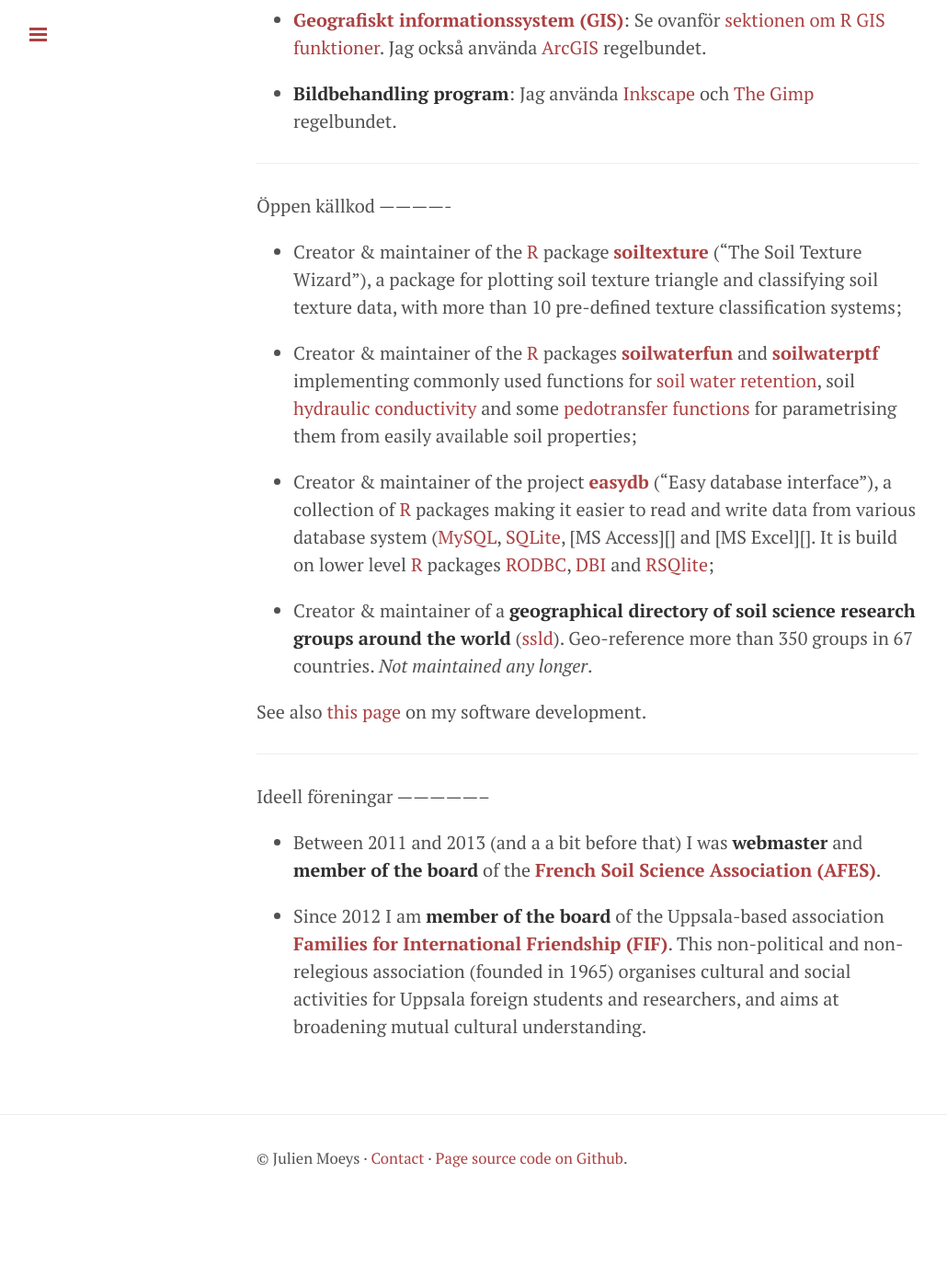
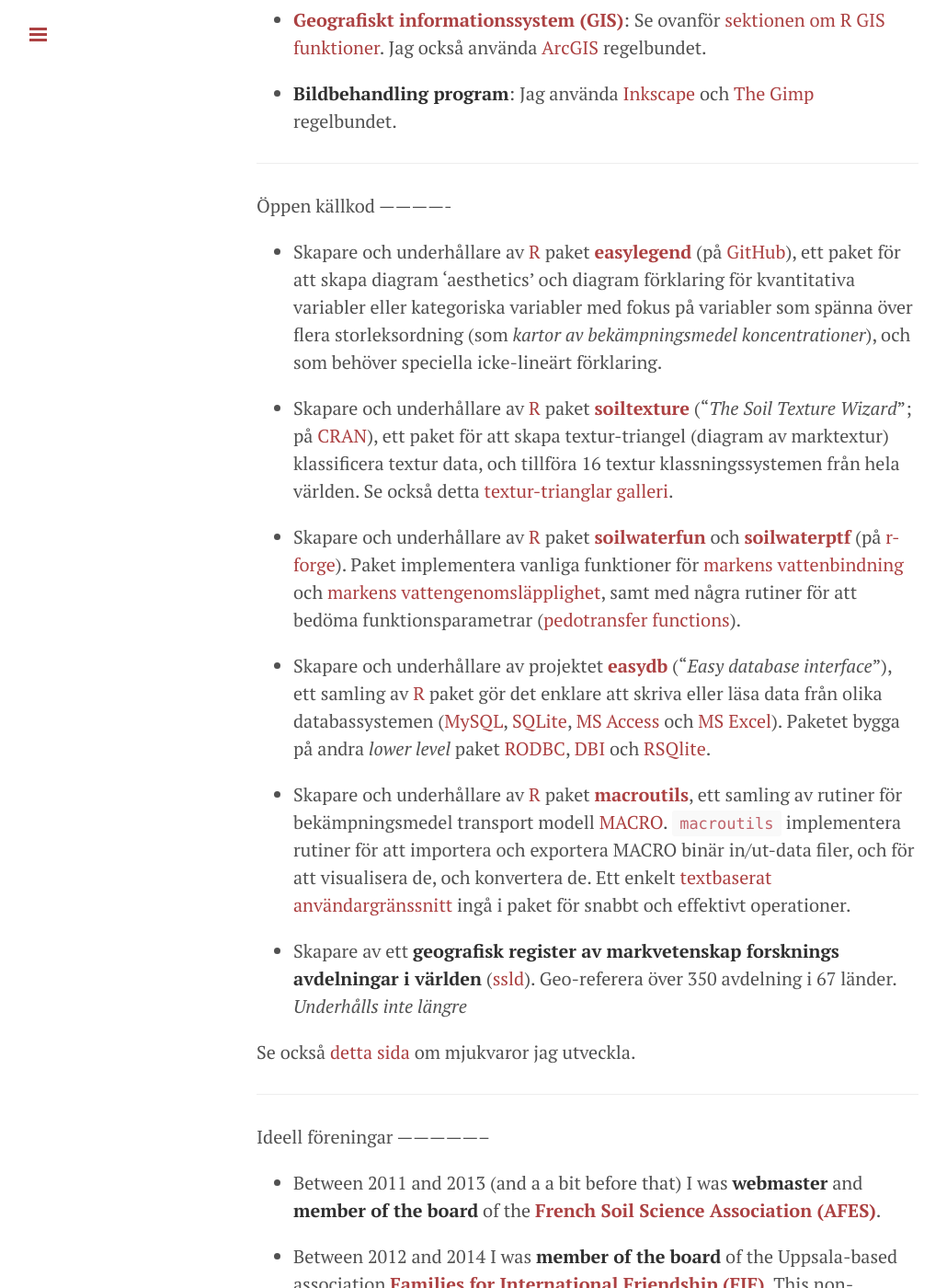
Before and after one commit to julienmoeys/julienmoeys.github.io, a Jekyll site: the page built from sv/CV.md, in a window 1280 px wide and 1400 px high, scrolled down 5099 px. Shown: the whole window at 92% size, without its empty margins (1-1031 px from the left). Built offline with Jekyll 4.4.1, drawn with Linux system fonts in a browser that asks for light colours; Markdown is read by kramdown in place of the engine named in the settings; before the commit the page ends 6452 px from its top, so only the background shows below that; some of the changed text lies outside the part shown.

Commit message:
Edit CVs

```diff
--- a/CV.md
+++ b/CV.md
@@ -257,25 +257,43 @@
 Open Source    <a id="opensource"></a>
 -----------
 
+*   Creator & maintainer of the [R][] package **[easylegend][]**
+    (on [GitHub][]), a package for generating plot aesthetics
+    and legends for categorical and continuous data, with a focus
+    on variables spanning across several orders of magnitudes
+    (such as _maps of pesticide concentrations_), that require
+    custom, non-linear legends.
+
 *   Creator & maintainer of the [R][] package **[soiltexture][]**
-    ("The Soil Texture Wizard"), a package for plotting soil texture
-    triangle and classifying soil texture data, with more than 10
-    pre-defined texture classification systems;
+    ("The Soil Texture Wizard"; on [CRAN][]), a package for plotting
+    soil texture triangle and classifying soil texture data,
+    providing 16 texture classification systems from around the world.
+    See also this
+    [gallery of texture triangles]({% post_url 2015-02-06-texture-triangle-gallery %}).
 
 *   Creator & maintainer of the [R][] packages **[soilwaterfun][]**
-    and **[soilwaterptf][]** implementing commonly used functions
-    for [soil water retention][soilWatRet], soil [hydraulic conductivity][K]
-    and some [pedotransfer functions][PTF] for parametrising them from
-    easily available soil properties;
+    and **[soilwaterptf][]** (on [r-forge][]) implementing commonly
+    used functions for [soil water retention][soilWatRet], soil
+    [hydraulic conductivity][K] and some [pedotransfer functions][PTF]
+    for parametrising them from easily available soil properties.
 
 *   Creator & maintainer of the project **[easydb][]** ("Easy
     database interface"), a collection of [R][] packages making it
     easier to read and write data from various database system
-    ([MySQL][], [SQLite][], [MS Access][] and [MS Excel][]. It is build
-    on lower level [R][] packages [RODBC][], [DBI][] and [RSQlite][];
+    ([MySQL][], [SQLite][], [MS Access][] and [MS Excel][]). It is
+    build on lower level [R][] packages [RODBC][], [DBI][] and
+    [RSQlite][];
 
-*   Creator & maintainer of a **geographical directory of soil science
-    research groups around the world** ([ssld][]). Geo-reference
+*   Creator & maintainer of the [R][] package **[macroutils][MACRO]**,
+    a collection of utility functions for the pesticide fate model
+    [MACRO][]. `macroutils` provides functions for importing and
+    exporting MACRO binary input/output data files, for visualising
+    their content and for converting them. `macroutils` includes
+    simple [text-based interface][textUI]s for fast and efficient
+    operations.
+
+*   Creator of a **geographical directory of soil science**
+    **research groups around the world** ([ssld][]). Geo-reference
     more than 350 groups in 67 countries. _Not maintained any longer_.
 
 See also [this page](/Software/) on my software development.
@@ -289,7 +307,7 @@
     and **member of the board** of the **[French Soil Science
     Association (AFES)][AFES]**.
 
-*   Since 2012 I am **member of the board** of the Uppsala-based
+*   Between 2012 and 2014 I was **member of the board** of the Uppsala-based
     association **[Families for International Friendship
     (FIF)][FIF]**. This non-political and non-relegious association
     (founded in 1965) organises cultural and social activities for
@@ -327,7 +345,7 @@
 [AbdulGhafoor]:     https://sites.google.com/site/aghafoor1981/ "Abdul Ghafoor (homepage)"
 [KarinSteffens]:    http://www.slu.se/en/departments/soil-environment/contact/biogeophysics-and-water-quality/karin-steffens/ "Karin Steffens (SLU)"
 
-<!--- IT links (!R) -->
+<!--- IT links      | not R -->
 [SQL]:              http://en.wikipedia.org/wiki/SQL "Structured Query Language (Wikipedia)"
 [DokuWiki]:         https://www.dokuwiki.org "DokuWiki"
 [Piwigo]:           http://piwigo.org/ "Piwigo"
@@ -368,6 +387,8 @@
 [soilwaterfun]:     https://r-forge.r-project.org/projects/soilwater/ "soilwaterfun (R package)"
 [soilwaterptf]:     https://r-forge.r-project.org/projects/soilwater/ "soilwaterptf (R package)"
 [soiltexture]:      http://cran.r-project.org/web/packages/soiltexture/ "soiltexture (R package)"
+[easylegend]:       https://github.com/julienmoeys/easylegend "easylegend (R package)"
+[macroutils]:       http://www.slu.se/en/collaborative-centres-and-projects/centre-for-chemical-pesticides-ckb1/areas-of-operation-within-ckb/models/macro-52/ "macroutils R package (on MACRO 5.2 homepage)"
 [bibtex]:           http://cran.r-project.org/web/packages/bibtex "bibtex (R package)"
 [markdown]:         http://cran.r-project.org/web/packages/markdown "markdown (R package)"
 [RODBC]:            http://cran.r-project.org/web/packages/RODBC/ "RODBC (R package)"
@@ -383,8 +404,10 @@
 [R packages]:       http://cran.r-project.org/doc/manuals/R-exts.html
 [S4]:               http://cran.r-project.org/doc/manuals/r-release/R-ints.html#S4-objects "S4 objects"
 [sp]:               http://cran.r-project.org/web/packages/sp/  "sp (R package)"
+[CRAN]:             http://cran.r-project.org/ "The Comprehensive R Archive Network"
+[r-forge]:          https://r-forge.r-project.org/ "R-Forge - central platform for R packages development"
 
-<!--- Wikipedia     -->
+<!--- Wikipedia     | not IT -->
 [ThivervalGrignon]: http://sv.wikipedia.org/wiki/Thiverval-Grignon "Thiverval-Grignon (Wikipedia)"
 [CEFR]:             http://en.wikipedia.org/wiki/Common_European_Framework_of_Reference_for_Languages#Common_reference_levels "Common European Framework of Reference for Languages - Common reference levels (Wikipedia)"
 [Pedometrics]:      http://en.wikipedia.org/wiki/Pedometrics "pedometrics (Wikipedia)"
--- a/sv/CV.md
+++ b/sv/CV.md
@@ -176,7 +176,7 @@
     2011 (_utbildning på Engelska_).
 
 *   Dator-baserad modellering övningar för kursen
-    [Water and solute transport in the soil-plant-system][]
+    [Water and solute transport in the soil-plant-system][MV0198]
     (_MV0198_), sedan 2010 (_utbildning på Engelska_).
 
 *   "**[R][] beginner course**" ([R][] kurs för nybörjare) för
@@ -266,31 +266,48 @@
 Öppen källkod    <a id="oppenkallkod"></a>
 -------------
 
-*   <a id="soiltexture"></a>Creator & maintainer of the [R][] package
-    **[soiltexture][]** ("The Soil Texture Wizard"), a package for
-    plotting soil texture triangle and classifying soil texture data,
-    with more than 10 pre-defined texture classification systems;
+*   Skapare och underhållare av [R][] paket **[easylegend][]**
+    (på [GitHub][]), ett paket för att skapa diagram 'aesthetics'
+    och diagram förklaring för kvantitativa variabler eller
+    kategoriska variabler med fokus på variabler som spänna över
+    flera storleksordning (som _kartor av bekämpningsmedel
+    koncentrationer_), och som behöver speciella icke-lineärt
+    förklaring.
 
-*   <a id="soilwater"></a>Creator & maintainer of the [R][] packages
-    **[soilwaterfun][]** and **[soilwaterptf][]** implementing
-    commonly used functions for [soil water retention][soilWatRet],
-    soil [hydraulic conductivity][K] and some
-    [pedotransfer functions][PTF] for parametrising them from
-    easily available soil properties;
+*   Skapare och underhållare av [R][] paket **[soiltexture][]**
+    ("_The Soil Texture Wizard_"; på [CRAN][]), ett paket för att
+    skapa textur-triangel (diagram av marktextur) klassificera textur
+    data, och tillföra 16 textur klassningssystemen från hela
+    världen. Se också detta
+    [textur-trianglar galleri]({% post_url 2015-02-06-texture-triangle-gallery %}).
 
-*   <a id="easydb"></a>Creator & maintainer of the project
-    **[easydb][]** ("Easy database interface"), a collection of
-    [R][] packages making it easier to read and write data from
-    various database system ([MySQL][], [SQLite][], [MS Access][]
-    and [MS Excel][]. It is build on lower level [R][] packages
-    [RODBC][], [DBI][] and [RSQlite][];
+*   Skapare och underhållare av [R][] paket **[soilwaterfun][]**
+    och **[soilwaterptf][]** (på [r-forge][]). Paket implementera
+    vanliga funktioner för [markens vattenbindning][soilWatRet] och
+    [markens vattengenomsläpplighet][K], samt med några rutiner
+    för att bedöma funktionsparametrar ([pedotransfer functions][PTF]).
 
-*   <a id="ssld"></a>Creator & maintainer of a **geographical
-    directory of soil science research groups around the world**
-    ([ssld][]). Geo-reference more than 350 groups in 67 countries.
-    _Not maintained any longer_.
+*   Skapare och underhållare av projektet **[easydb][]** ("_Easy_
+    _database interface_"), ett samling av [R][] paket gör det
+    enklare att skriva eller läsa data från olika databassystemen
+    ([MySQL][], [SQLite][], [MS Access][MSAccess] och
+    [MS Excel][MSExcel]). Paketet bygga på andra _lower level_
+    paket [RODBC][], [DBI][] och [RSQlite][].
 
-See also [this page](/Software/) on my software development.
+*   Skapare och underhållare av [R][] paket **[macroutils][MACRO]**,
+    ett samling av rutiner för bekämpningsmedel transport modell
+    [MACRO][]. `macroutils` implementera rutiner för att importera
+    och exportera MACRO binär in/ut-data filer, och för att
+    visualisera de, och konvertera de. Ett enkelt
+    [textbaserat användargränssnitt][textUI] ingå i paket för
+    snabbt och effektivt operationer.
+
+*   Skapare av ett **geografisk register av markvetenskap forsknings**
+    **avdelningar i världen** ([ssld][]). Geo-referera över 350
+    avdelning i 67 länder. _Underhålls inte längre_
+
+Se också [detta sida](/Software/) om mjukvaror jag utveckla.
+
 
 
 - - - - - - - - - - - - - - - - - - - - - - - - - - - - - - - - -
@@ -301,7 +318,7 @@
     and **member of the board** of the **[French Soil Science
     Association (AFES)][AFES]**.
 
-*   Since 2012 I am **member of the board** of the Uppsala-based
+*   Between 2012 and 2014 I was **member of the board** of the Uppsala-based
     association **[Families for International Friendship
     (FIF)][FIF]**. This non-political and non-relegious association
     (founded in 1965) organises cultural and social activities for
@@ -341,7 +358,7 @@
 [NickJarvis]:       http://www.slu.se/en/faculties/nj/nj-home/presentation-example-nicholasjarvis/ "Nick Jarvis (SLU)"
 [KarenYemadje]:     https://www.linkedin.com/pub/karen-yemadje/61/143/691 "Karen Yemadje (Linkedin)"
 
-<!--- IT links (!R) -->
+<!--- IT links      | not R -->
 [SQL]:              http://en.wikipedia.org/wiki/SQL "Structured Query Language (Wikipedia)"
 [DokuWiki]:         https://www.dokuwiki.org "DokuWiki"
 [Piwigo]:           http://piwigo.org/ "Piwigo"
@@ -382,6 +400,8 @@
 [soilwaterfun]:     https://r-forge.r-project.org/projects/soilwater/ "soilwaterfun (R package)"
 [soilwaterptf]:     https://r-forge.r-project.org/projects/soilwater/ "soilwaterptf (R package)"
 [soiltexture]:      http://cran.r-project.org/web/packages/soiltexture/ "soiltexture (R package)"
+[easylegend]:       https://github.com/julienmoeys/easylegend "easylegend (R package)"
+[macroutils]:       http://www.slu.se/en/collaborative-centres-and-projects/centre-for-chemical-pesticides-ckb1/areas-of-operation-within-ckb/models/macro-52/ "macroutils R package (on MACRO 5.2 homepage)"
 [bibtex]:           http://cran.r-project.org/web/packages/bibtex "bibtex (R package)"
 [markdown]:         http://cran.r-project.org/web/packages/markdown "markdown (R package)"
 [RODBC]:            http://cran.r-project.org/web/packages/RODBC/ "RODBC (R package)"
@@ -397,8 +417,10 @@
 [RPackages]:        http://cran.r-project.org/doc/manuals/R-exts.html "Writing R Extensions"
 [S4]:               http://cran.r-project.org/doc/manuals/r-release/R-ints.html#S4-objects "S4 objects"
 [sp]:               http://cran.r-project.org/web/packages/sp/  "sp (R package)"
+[CRAN]:             http://cran.r-project.org/ "The Comprehensive R Archive Network"
+[r-forge]:          https://r-forge.r-project.org/ "R-Forge - central platform for R packages development"
 
-<!--- Wikipedia     -->
+<!--- Wikipedia     | not IT -->
 [Pedometrics]:      http://en.wikipedia.org/wiki/Pedometrics "pedometrics (Wikipedia)"
 [Municipalities]:   http://en.wikipedia.org/wiki/Municipalities_of_Sweden "Municipalities of Sweden (Wikipedia)"
 [PTF]:              http://en.wikipedia.org/wiki/Pedotransfer_functions "Pedotransfer functions (Wikipedia)"
```
Also changed, not shown: other parts of CV.md (+2 -1 lines), other parts of sv/CV.md (+2 -1 lines).
